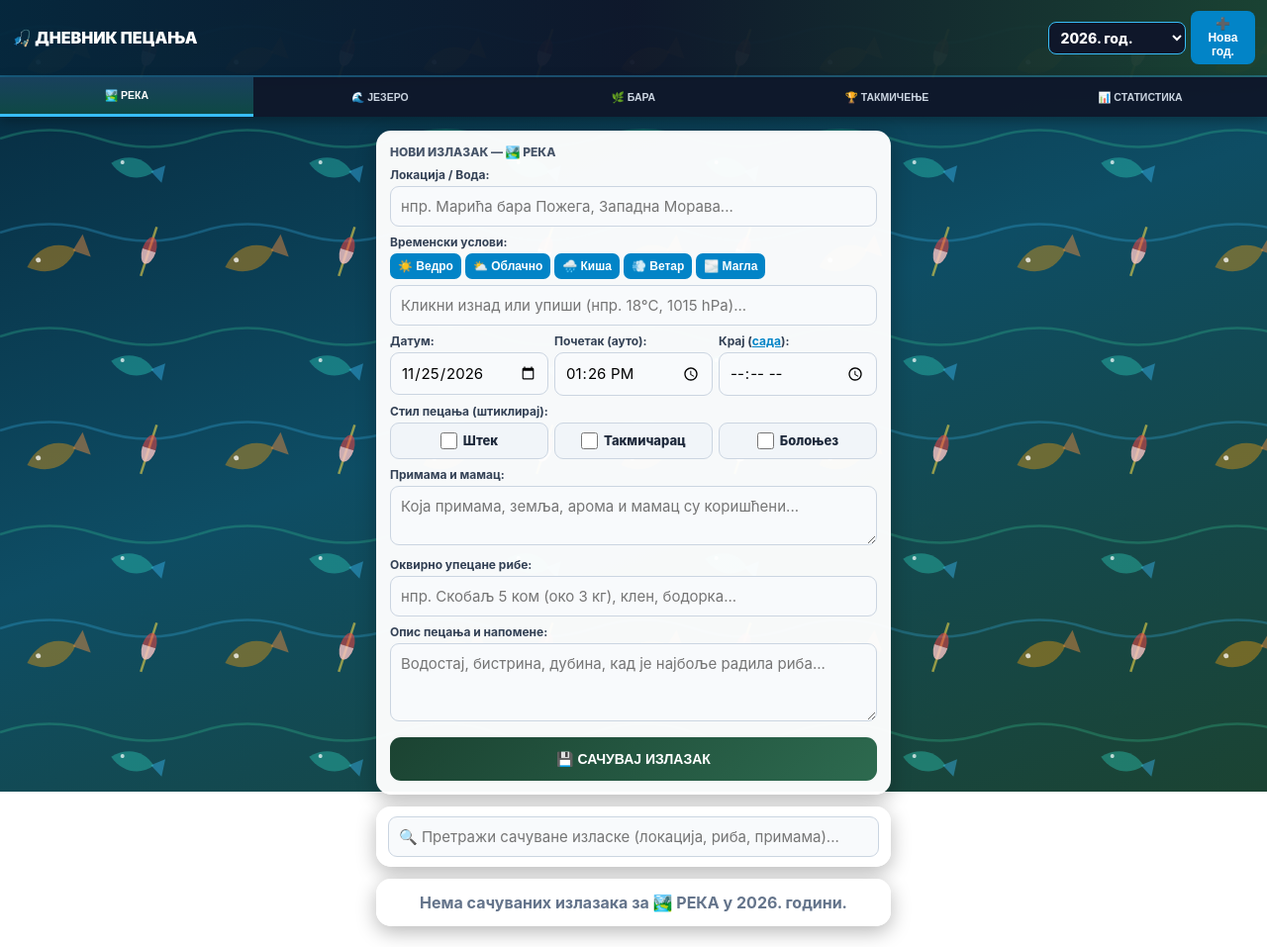
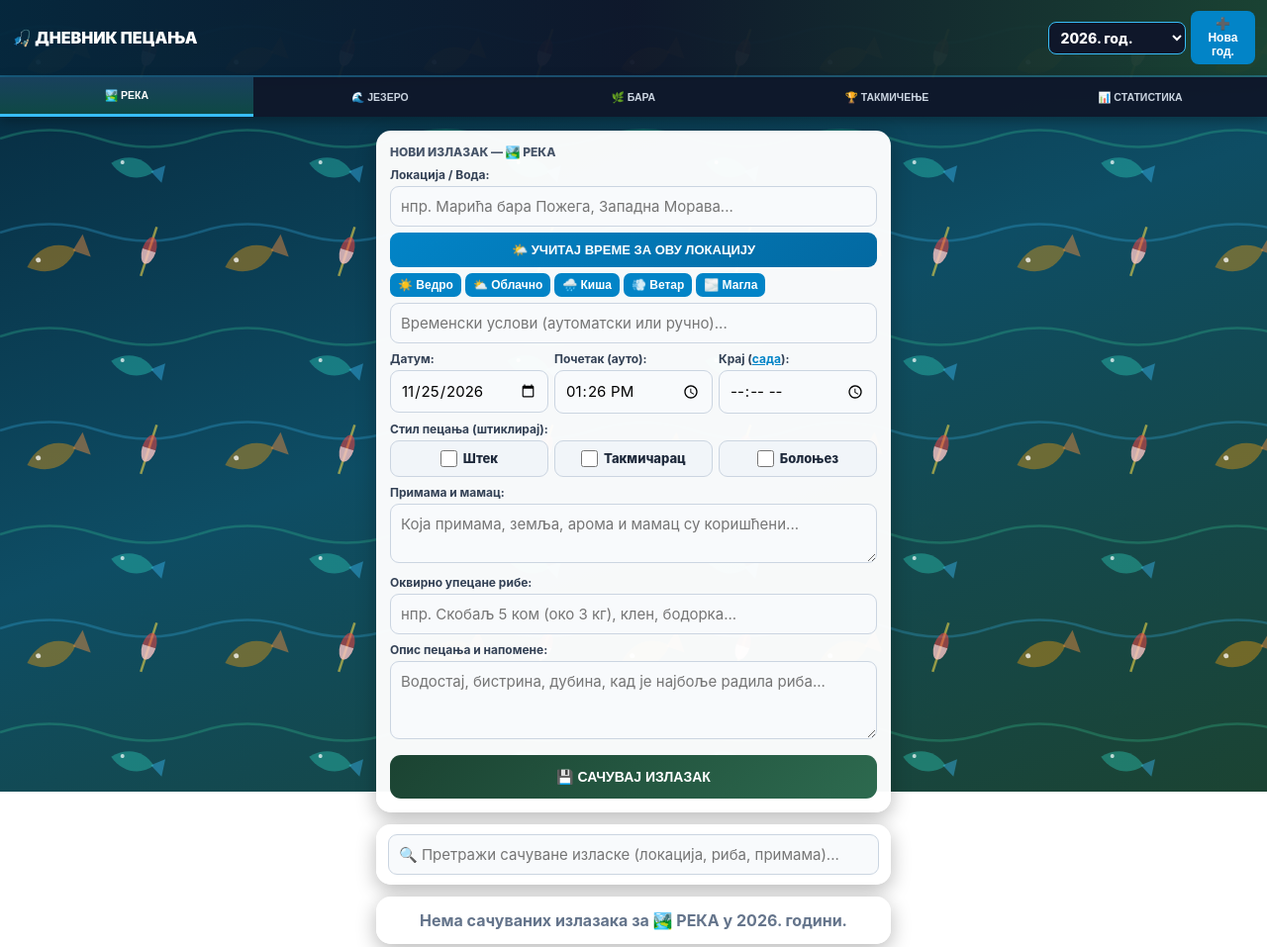
Before and after one commit to shandoza86-bot/takmicenje-maricabara, a plain HTML site: page mojdnevnik.html in a window 1280 px wide. Shown: the top 957 px of the page at 99% size. Drawn offline with Linux system fonts and the light colour scheme.

Commit message:
Add files via upload

```diff
--- a/mojdnevnik.html
+++ b/mojdnevnik.html
@@ -29,6 +29,7 @@
   .style-chk { display: flex; align-items: center; justify-content: center; gap: 6px; background: #f1f5f9; border: 1.5px solid #cbd5e1; padding: 9px 4px; border-radius: 9px; font-size: 13px; font-weight: 800; cursor: pointer; }
   .style-chk input { width: 17px; height: 17px; accent-color: #0284c7; margin: 0; }
   .bt { width: 100%; padding: 14px; background: linear-gradient(135deg, #1b4332, #2d6a4f); color: #fff; border: none; border-radius: 11px; font-size: 14px; font-weight: 800; margin-top: 12px; cursor: pointer; }
+  .bt-wx { width: 100%; padding: 10px; background: linear-gradient(135deg, #0284c7, #0369a1); color: #fff; border: none; border-radius: 9px; font-size: 13px; font-weight: 800; margin-top: 6px; cursor: pointer; }
   .bt-sm { border: none; padding: 7px 10px; border-radius: 7px; cursor: pointer; font-size: 12px; font-weight: 700; color: #fff; display: inline-flex; align-items: center; justify-content: center; }
   .bt-ed { background: #d97706; }
   .bt-del { background: #dc2626; }
@@ -102,15 +103,15 @@
       <input type="text" id="inpLoc" list="locSuggestions" placeholder="нпр. Марића бара Пожега, Западна Морава...">
       <datalist id="locSuggestions"></datalist>
 
-      <label class="lbl">Временски услови:</label>
-      <div style="display:flex; flex-wrap:wrap; gap:4px; margin-bottom:6px;">
-        <button type="button" class="bt-sm" style="background:#0284c7; padding:6px 8px;" onclick="addWxTag('☀️ Ведро')">☀️ Ведро</button>
-        <button type="button" class="bt-sm" style="background:#0284c7; padding:6px 8px;" onclick="addWxTag('⛅ Облачно')">⛅ Облачно</button>
-        <button type="button" class="bt-sm" style="background:#0284c7; padding:6px 8px;" onclick="addWxTag('🌧️ Киша')">🌧️ Киша</button>
-        <button type="button" class="bt-sm" style="background:#0284c7; padding:6px 8px;" onclick="addWxTag('💨 Ветар')">💨 Ветар</button>
-        <button type="button" class="bt-sm" style="background:#0284c7; padding:6px 8px;" onclick="addWxTag('🌫️ Магла')">🌫️ Магла</button>
+      <button type="button" class="bt-wx" id="btnWx" onclick="fetchWeatherApi()">🌤️ УЧИТАЈ ВРЕМЕ ЗА ОВУ ЛОКАЦИЈУ</button>
+      <div style="display:flex; flex-wrap:wrap; gap:4px; margin-top:6px;">
+        <button type="button" class="bt-sm" style="background:#0284c7; padding:5px 8px;" onclick="addWxTag('☀️ Ведро')">☀️ Ведро</button>
+        <button type="button" class="bt-sm" style="background:#0284c7; padding:5px 8px;" onclick="addWxTag('⛅ Облачно')">⛅ Облачно</button>
+        <button type="button" class="bt-sm" style="background:#0284c7; padding:5px 8px;" onclick="addWxTag('🌧️ Киша')">🌧️ Киша</button>
+        <button type="button" class="bt-sm" style="background:#0284c7; padding:5px 8px;" onclick="addWxTag('💨 Ветар')">💨 Ветар</button>
+        <button type="button" class="bt-sm" style="background:#0284c7; padding:5px 8px;" onclick="addWxTag('🌫️ Магла')">🌫️ Магла</button>
       </div>
-      <input type="text" id="inpWx" placeholder="Кликни изнад или упиши (нпр. 18°C, 1015 hPa)...">
+      <input type="text" id="inpWx" placeholder="Временски услови (аутоматски или ручно)..." style="margin-top:6px;">
 
       <div class="gr3">
         <div>
@@ -212,6 +213,7 @@
 
 <script>
 const STORAGE_KEY = 'ribolov_dnevnik_v1';
+const WX_KEY = '453778621d5649a19d6132337262511';
 let db = { years: ['2026'], currentYear: '2026', entries: [] };
 let activeTab = 'reka';
 
@@ -232,17 +234,12 @@ function saveDb() {
 }
 function getTodayStr() {
   const now = new Date();
-  const y = now.getFullYear();
-  const m = String(now.getMonth() + 1).padStart(2, '0');
-  const d = String(now.getDate()).padStart(2, '0');
-  return `${y}-${m}-${d}`;
+  return `${now.getFullYear()}-${String(now.getMonth() + 1).padStart(2, '0')}-${String(now.getDate()).padStart(2, '0')}`;
 }
 
 function getNowTimeStr() {
   const now = new Date();
-  const hh = String(now.getHours()).padStart(2, '0');
-  const mm = String(now.getMinutes()).padStart(2, '0');
-  return `${hh}:${mm}`;
+  return `${String(now.getHours()).padStart(2, '0')}:${String(now.getMinutes()).padStart(2, '0')}`;
 }
 
 function setNowEnd() { document.getElementById('inpEnd').value = getNowTimeStr(); }
@@ -252,19 +249,53 @@ function addWxTag(tag) {
   inp.value = inp.value ? (inp.value + ', ' + tag) : tag;
 }
 
+function cyrToLat(str) {
+  const map = { 'а':'a','б':'b','в':'v','г':'g','д':'d','ђ':'dj','е':'e','ж':'z','з':'z','и':'i','ј':'j','к':'k','л':'l','љ':'lj','м':'m','н':'n','њ':'nj','о':'o','п':'p','р':'r','с':'s','т':'t','ћ':'c','у':'u','ф':'f','х':'h','ц':'c','ч':'c','џ':'dz','ш':'s','А':'A','Б':'B','В':'V','Г':'G','Д':'D','Ђ':'Dj','Е':'E','Ж':'Z','З':'Z','И':'I','Ј':'J','К':'K','Л':'L','Љ':'Lj','М':'M','Н':'N','Њ':'Nj','О':'O','П':'P','Р':'R','С':'S','Т':'T','Ћ':'C','У':'U','Ф':'F','Х':'H','Ц':'C','Ч':'C','Џ':'Dz','Ш':'S' };
+  return str.split('').map(c => map[c] || c).join('');
+}
+
+async function fetchWeatherApi() {
+  const btn = document.getElementById('btnWx');
+  const rawLoc = document.getElementById('inpLoc').value.trim();
+  let query = 'Pozega Serbia';
+  if (rawLoc) {
+    const clean = cyrToLat(rawLoc);
+    const parts = clean.split(',').map(s => s.trim()).filter(Boolean);
+    query = (parts.length > 1 ? parts[parts.length - 1] : clean) + ' Serbia';
+  }
+  btn.textContent = '⏳ Учитавање...';
+  btn.disabled = true;
+  try {
+    const res = await fetch(`https://weatherapi.com{WX_KEY}&q=${encodeURIComponent(query)}&lang=sr`);
+    const data = await res.json();
+    if (data && data.current) {
+      const c = data.current;
+      const cond = c.condition ? c.condition.text : '';
+      const temp = Math.round(c.temp_c);
+      const press = Math.round(c.pressure_mb);
+      const wind = Math.round(c.wind_kph);
+      const place = data.location ? data.location.name : '';
+      document.getElementById('inpWx').value = `${cond}, ${temp}°C, ${press} hPa, ветар ${wind} km/h (${place})`;
+    } else {
+      alert('Није пронађено место. Упишите назив града (нпр. Пожега, Ужице).');
+    }
+  } catch (e) {
+    alert('Грешка при учитавању времена. Проверите интернет везу.');
+  }
+  btn.textContent = '🌤️ УЧИТАЈ ВРЕМЕ ЗА ОВУ ЛОКАЦИЈУ';
+  btn.disabled = false;
+}
+
 function renderYearSelect() {
   const sel = document.getElementById('yearSel');
   db.years.sort((a, b) => b.localeCompare(a));
   sel.innerHTML = db.years.map(y => `<option value="${y}" ${y === db.currentYear ? 'selected' : ''}>${y}. год.</option>`).join('');
 }
 
-function changeYear(yr) {
-  db.currentYear = yr;
-  saveDb(); resetForm(); renderLogs(); renderStats();
-}
+function changeYear(yr) { db.currentYear = yr; saveDb(); resetForm(); renderLogs(); renderStats(); }
 
 function createNewYear() {
-  const nextDefault = String((parseInt(db.years.at(0), 10) || 2026) + 1);
+  const nextDefault = String((parseInt(db.years[0], 10) || 2026) + 1);
   const newYr = prompt('Упишите нову годину (нпр. 2027):', nextDefault);
   if (!newYr || !newYr.trim()) return;
   const cleanYr = newYr.trim();
@@ -291,7 +322,6 @@ function setTab(t) {
     resetForm(); renderLogs();
   }
 }
-
 function calcDurationText(startStr, endStr) {
   if (!startStr || !endStr) return '';
   const [sh, sm] = startStr.split(':').map(Number);
@@ -332,6 +362,7 @@ function setSelectedStyles(arr) {
   document.getElementById('chkTakm').checked = list.includes('Такмичарац');
   document.getElementById('chkBolo').checked = list.includes('Болоњез');
 }
+
 function resetForm() {
   document.getElementById('editId').value = '';
   document.getElementById('inpLoc').value = '';
@@ -411,7 +442,6 @@ function formatDateSr(isoStr) {
   const [y, m, d] = isoStr.split('-');
   return `${d}.${m}.${y}.`;
 }
-
 function renderLogs() {
   const q = (document.getElementById('searchLogs')?.value || '').trim().toLowerCase();
   const list = db.entries
@@ -450,6 +480,7 @@ function renderLogs() {
     </div>`;
   }).join('');
 }
+
 function updateStatLocations() {
   const sel = document.getElementById('statLocSel');
   const prev = sel.value;
@@ -474,7 +505,7 @@ function renderStats() {
     const mins = getDurationMinutes(e.start, e.end);
     if (mins > 0) { totalMins += mins; durCount++; }
     (e.styles || []).forEach(s => { styleCounts[s] = (styleCounts[s] || 0) + 1; });
-    const mIdx = e.date && e.date.includes('-') ? (parseInt(e.date.split('-').at(1), 10) - 1) : -1;
+    const mIdx = e.date && e.date.includes('-') ? (parseInt(e.date.split('-')[1], 10) - 1) : -1;
     const mKey = (mIdx >= 0 && mIdx < 12) ? mIdx : 99;
     if (!byMonth[mKey]) byMonth[mKey] = [];
     byMonth[mKey].push(e);
```
